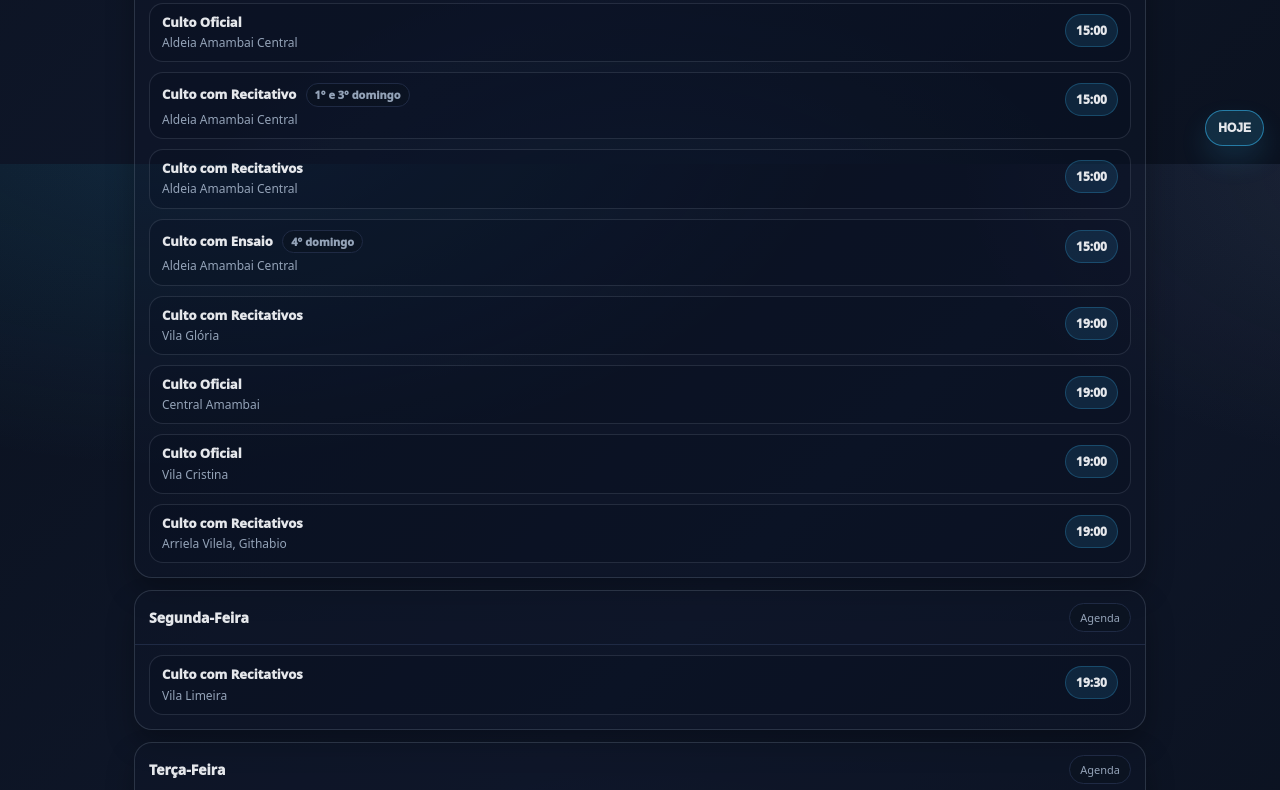
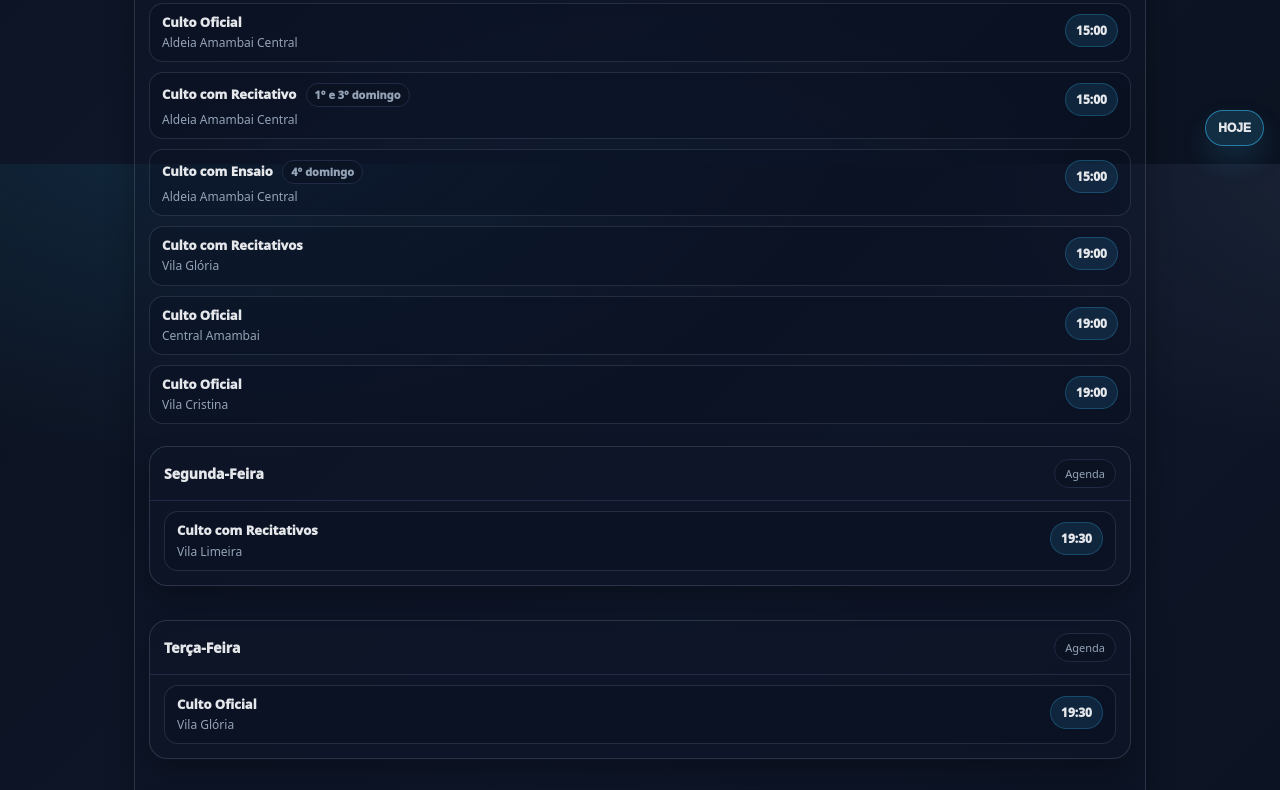
Before and after one commit to gabrielralvesi/Agenda-CCB-Amambai-MS, a plain HTML site: page index.html in a window 1280 px wide. Shown: the part 636-1426 px from the top of the page. Drawn offline with Linux system fonts and the light colour scheme.

Commit message:
Update index.html

```diff
--- a/index.html
+++ b/index.html
@@ -537,17 +537,6 @@
             </div>
           </div>
 
-          <!-- 15:00 - Culto com Recitativos - Aldeia Amambai Central -->
-          <div class="item event" data-time="15:00" data-rule="all" data-place="Aldeia Amambai Central" data-title="Culto com Recitativos">
-            <div class="row">
-              <div class="main">
-                <div class="title">Culto com Recitativos</div>
-                <div class="place">Aldeia Amambai Central</div>
-              </div>
-              <div class="time">15:00</div>
-            </div>
-          </div>
-
           <!-- 15:00 - Culto com Ensaio - 4º domingo - Aldeia Amambai Central -->
           <div class="item event" data-time="15:00" data-rule="nth:4" data-place="Aldeia Amambai Central" data-title="Culto com Ensaio (4° domingo)">
             <div class="row">
@@ -591,19 +580,6 @@
               <div class="time">19:00</div>
             </div>
           </div>
-
-          <!-- 19:00 - Culto com Recitativos - Arriela Vilela -->
-          <div class="item event" data-time="19:00" data-rule="all" data-place="Arriela Vilela" data-title="Culto com Recitativos">
-            <div class="row">
-              <div class="main">
-                <div class="title">Culto com Recitativos</div>
-                <div class="place">Arriela Vilela, Githabio</div>
-              </div>
-              <div class="time">19:00</div>
-            </div>
-          </div>
-        </div>
-      </article>
 
       <!-- Segunda a Sábado permanecem iguais -->
       <!-- Segunda-feira -->
```
